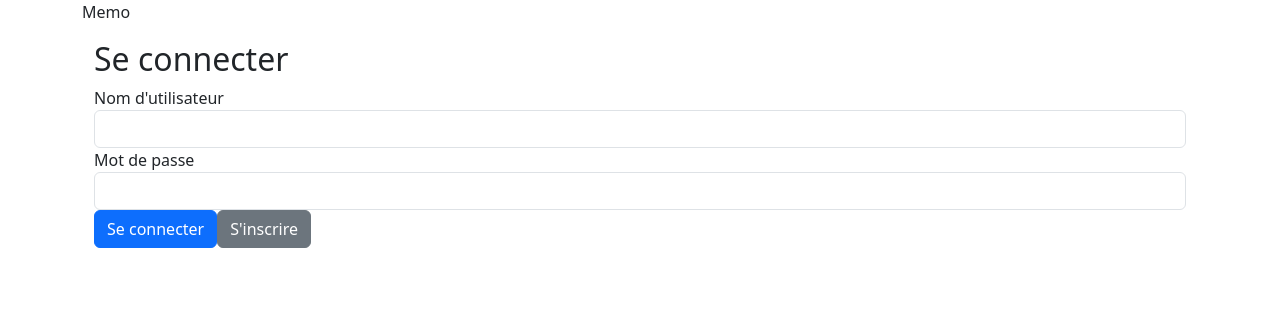
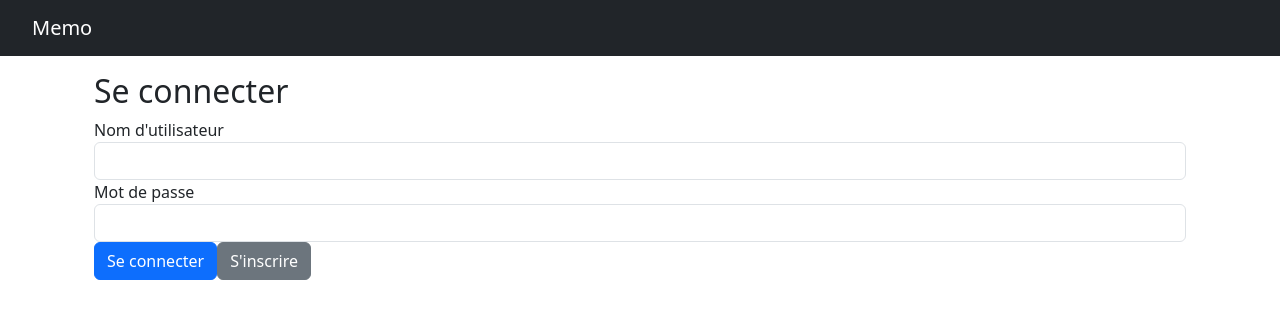
Before and after one commit to AlexMJBL/Memo-Web3, an Angular app in the folder MemoWeb/: page / in a window 1280 px wide. Shown: the top 318 px of the page. Built offline with nearby package versions, Linux system fonts and the light colour scheme.

Commit message:
update app.component.html

```diff
--- a/MemoWeb/src/app/app.component.html
+++ b/MemoWeb/src/app/app.component.html
@@ -1,7 +1,10 @@
-<div class="container">
-  <p>Memo</p>
-  @if(estConnecte){<button (click)="seDeconnecter()" class="btn btn-primary">Déconnexion</button>}
-</div>
+<nav class="navbar navbar-dark bg-dark px-3 mb-3">
+  <a class="navbar-brand px-3" href="Home">Memo</a>
+
+  @if(estConnecte){<button (click)="seDeconnecter()" class="btn btn-success">
+    Déconnexion
+  </button>}
+</nav>
 
 <div class="container" id="enveloppePrincipale">
   <router-outlet></router-outlet>
```
Also changed, not shown: 2 other files (tests, documents, lock files or other folders).
